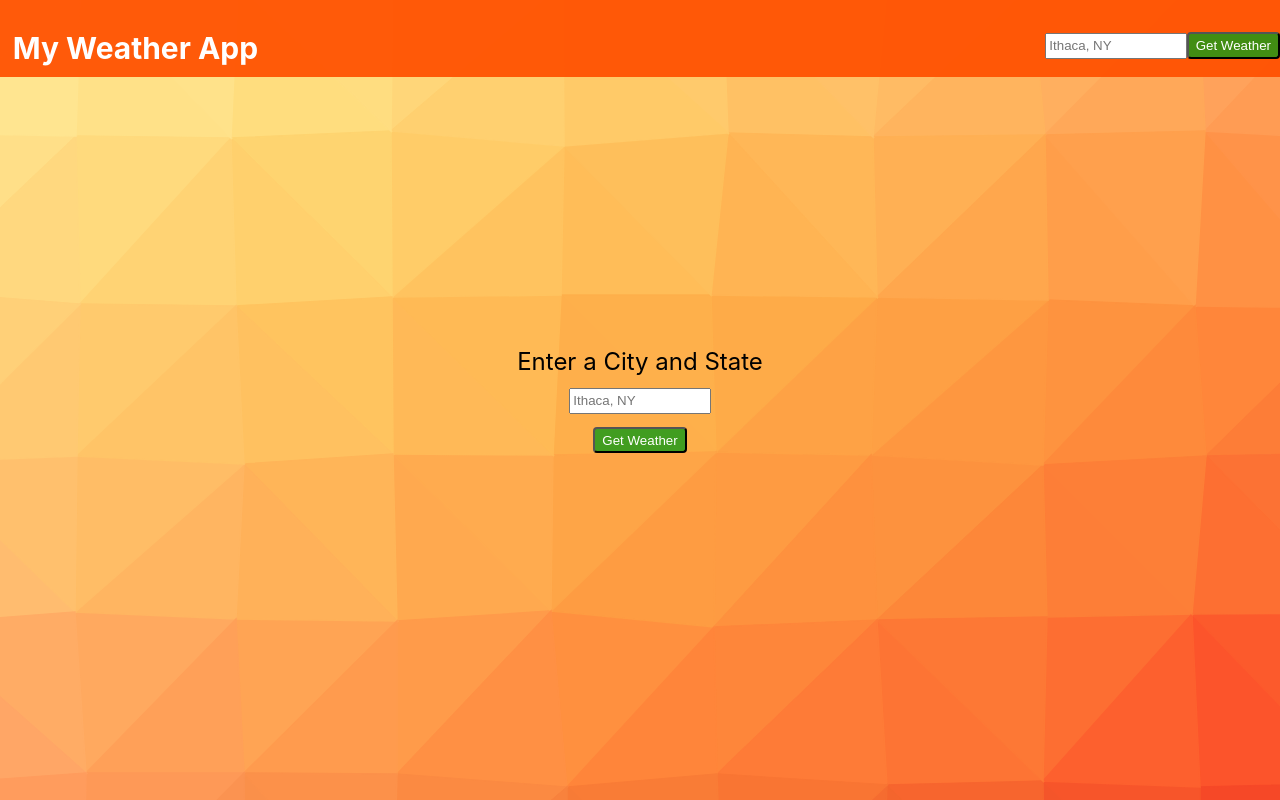
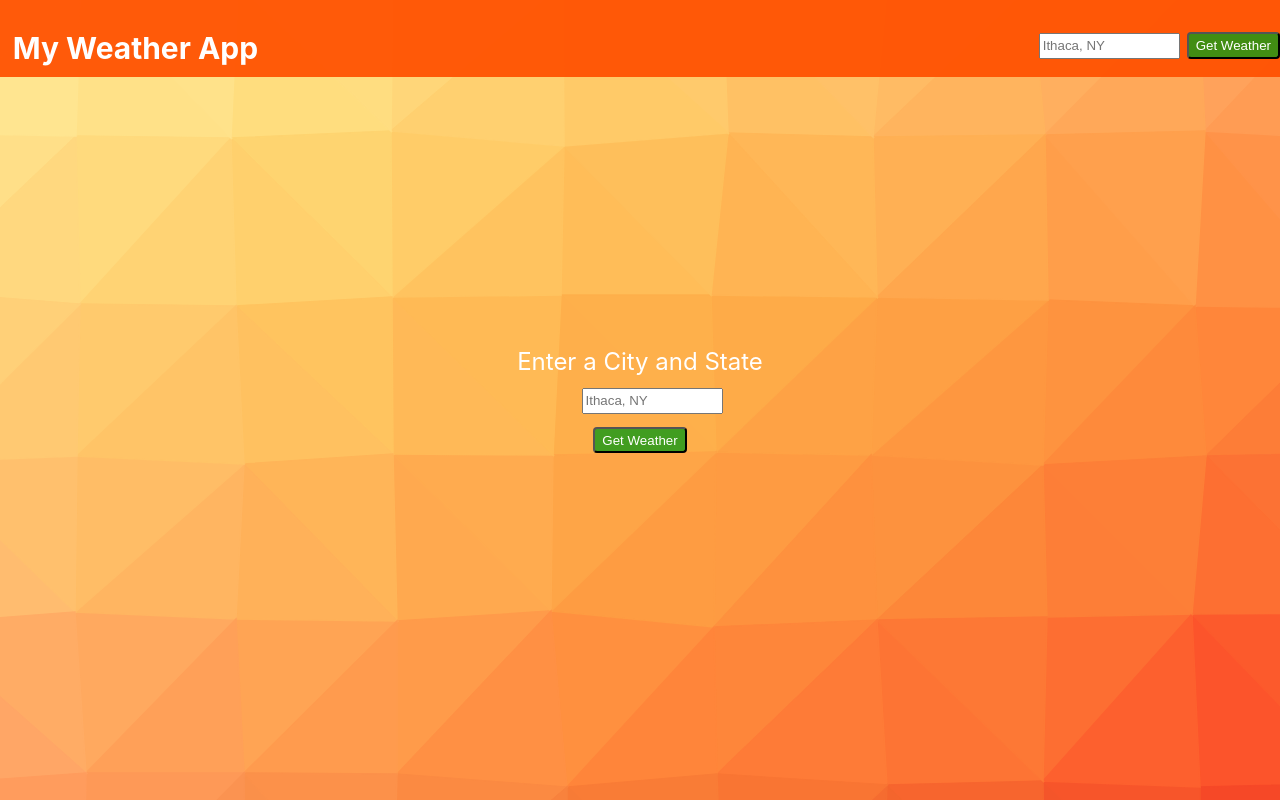
Before and after one commit to taliandre49/taliandre49.MyWeatherApp, a React (Create React App) app in the folder weather-app/: page / in a window 1280 px wide. Built offline with nearby package versions, Linux system fonts and the light colour scheme.

Commit message:
added hiding clases when button pressed

```diff
--- a/weather-app/src/App.js
+++ b/weather-app/src/App.js
@@ -7,7 +7,7 @@ import NoMatch from './NoMatch';
 
 // import DetailsCard from './Location';
 import { WeatherForcast } from './Fiveday';
-import { LocationPlace } from './Location';
+import LocationPlace from './Location';
 import SingleDay from './Singleday';
 
 export const App = () => {
--- a/weather-app/src/Location.css
+++ b/weather-app/src/Location.css
@@ -11,7 +11,7 @@
 }
 
 .flex-top {
-  color: black;
+  color: white;
   justify-content: center;
   margin-bottom: .5em;
   text-align: center;
@@ -26,6 +26,14 @@
   max-width: 10em;
   min-height: 1.5em;
   margin: 0 auto;
+  margin-right: .5em;
+}
+
+.largermain {
+  max-width: 10em;
+  min-height: 1.5em;
+  margin: 0 auto;
+  margin-right: 3em;
 }
 
 #requet-submit {
--- a/weather-app/src/Location.js
+++ b/weather-app/src/Location.js
@@ -3,8 +3,17 @@ import { useState } from "react";
 import axios from 'axios';
 import PropTypes from 'prop-types';
 // import { useNavigate } from 'react-router-dom';
+// const state = {
+//   isBoxVisible: false
+// };
+import React from 'react';
 
 export function LocationPlace() {
+
+  const [open, setOpen] = React.useState(true);
+
+
+
   // const navigate = useNavigate();
   const [city, setCity] = useState('');
   const [forecast, setForecast] = useState([]);
@@ -12,7 +21,9 @@ export function LocationPlace() {
   const API_KEY = '79e038ee9c973e14fcc461e602fd877d';
   // this will retrieve the forecast for the city input.
   const handleSearch = async () => {
+
     // navigate('Fiveday');
+
     const response = await axios.get(
 
       `https://api.openweathermap.org/data/2.5/forecast?q=${city}&type=accurate&APPID=${API_KEY}&n=5`
@@ -24,7 +35,9 @@ export function LocationPlace() {
     setForecast(forecastData);
     console.log(response.data)
 
+
   };
+
   const handleCardClick = (day) => {
     setSelectedDay(day);
   };
@@ -46,6 +59,7 @@ export function LocationPlace() {
         </div>
       </div>
     );
+
   };
 
   WeatherCard.propTypes = {
@@ -72,8 +86,6 @@ export function LocationPlace() {
       )
 
     }
-
-
     return (
       <div className="details-card">
         <img src={iconUrl} alt={selectDay.weather[0].description} />
@@ -84,10 +96,10 @@ export function LocationPlace() {
         <p> Max Temp: {Math.round(1.8 * Math.abs(selectDay.main.temp_max - 273) + 32)}°F</p>
       </div>
     );
+
   };
   return (
     <>
-
       <header className="App-head flexdiv" >
         <h3>
           My Weather App
@@ -95,17 +107,18 @@ export function LocationPlace() {
         <div className="headerbut align-right">
           <label htmlFor='location-input'> </label>
           <input value={city} onChange={(e) => setCity(e.target.value)} id='location-input' className='larger' placeholder='Ithaca, NY' />
-          <button value="Get Weather" type="submit" id="requet-submit" onClick={() => { handleSearch() }} className='button'> <a href="/src/Fiveday.js" /> Get Weather</button>
+          <button value="Get Weather" type="submit" id="requet-submit" onClick={() => { handleSearch() }} className='button'> Get Weather</button>
         </div>
       </header>
       <div className='location flexcontainer middle background'>
-        <div className="flex-top">
-          <label htmlFor='location-input'> Enter a City and State </label>
-        </div>
-
-        <div className="flex-bottom">
-          <input value={city} onChange={(e) => setCity(e.target.value)} id='location-input' className='larger' placeholder='Ithaca, NY' />
-          <button value="Get Weather" type="submit" id="requet-submit" onClick={() => { handleSearch() }} className='button'> <a href="/src/Fiveday.js" /> Get Weather</button>
+        <div className={open ? "open" : "hide"}>
+          <div className="flex-top">
+            <label htmlFor='location-input'> Enter a City and State </label>
+          </div>
+          <div className="flex-bottom">
+            <input value={city} onChange={(e) => setCity(e.target.value)} id='location-input' className='largermain' placeholder='Ithaca, NY' />
+            <button value="Get Weather" type="submit" id="requet-submit" onClick={() => { handleSearch(); setOpen(!open) }} className='button'> Get Weather</button>
+          </div>
         </div>
         <div className="weather-cards flexcards">
           {forecast.map((day) => (
@@ -115,8 +128,6 @@ export function LocationPlace() {
         <DetailsCard />
       </div>
     </>
-
   )
 }
-
 export default LocationPlace;
```
